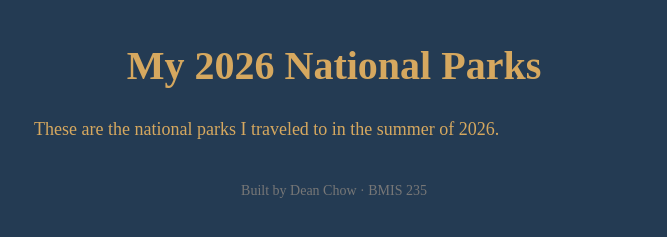
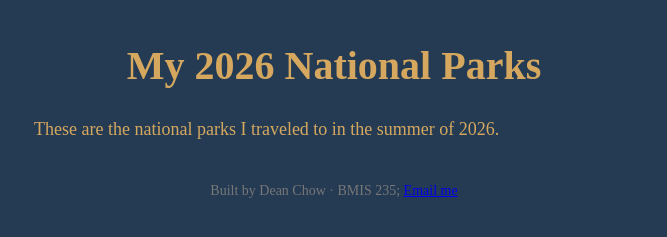
Before and after one commit to Dean-Chow007/bmis235-html-3, a plain HTML site: page index.html in a window 1280 px wide. Shown: the part 71-308 px from the top of the page, without its empty margins (306-973 px from the left). Drawn offline with Linux system fonts and the light colour scheme.

Commit message:
Update footer to include email link

```diff
--- a/index.html
+++ b/index.html
@@ -38,7 +38,7 @@
 <div class="showcase"></div>
 
 <!-- Footer: fill in your name -->
-<footer>Built by Dean Chow &middot; BMIS 235</footer>
+<footer>Built by Dean Chow &middot; BMIS 235; <a href="mailto:dchow@zagmail.gonzaga.edu">Email me</a></footer>
 
 </body>
 </html>
```
